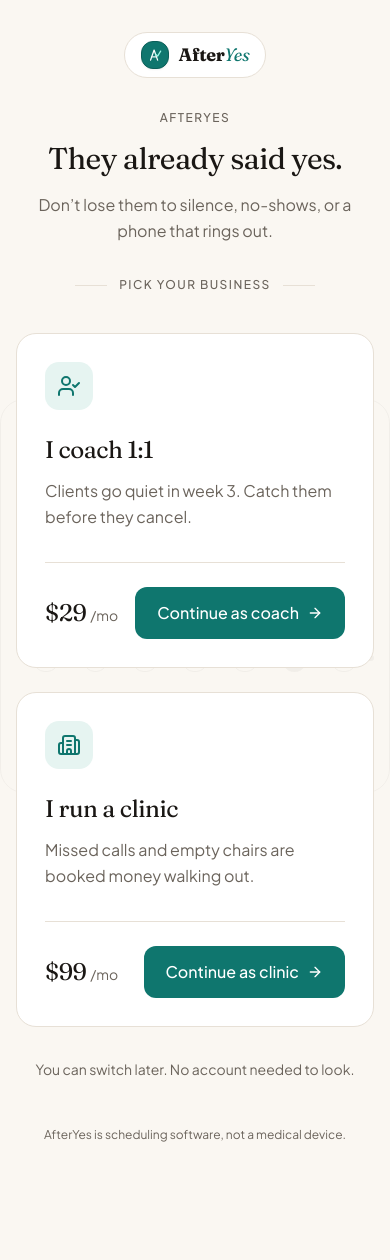
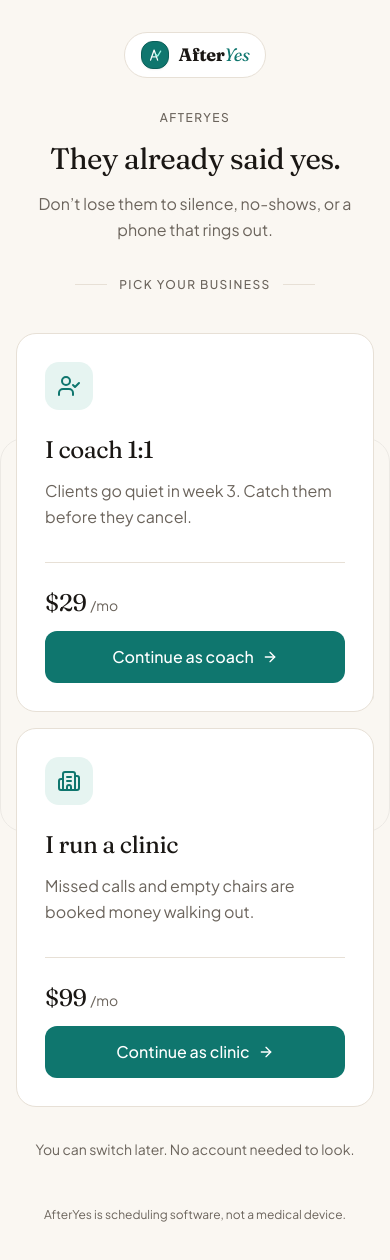
Before and after one commit to Sourendas/AfterYes, a React (Vite) app: page / in a window 390 px wide. Shown: the top 1260 px of the page. Before the commit the page ends 1191 px from the top, so only its background shows below. Built offline with nearby package versions, Linux system fonts and the light colour scheme.

Commit message:
Fix mobile gate buttons stacking under the price

```diff
--- a/src/components/ChoiceGate.tsx
+++ b/src/components/ChoiceGate.tsx
@@ -14,17 +14,11 @@
 
   return (
     <div className="relative min-h-screen w-full flex flex-col justify-between items-center px-4 py-8 sm:py-12 md:py-16 overflow-hidden bg-[#FAF7F2] text-[#1A1714]">
-      {/* Faint abstract calendar lines, very low contrast */}
       <div className="absolute inset-0 pointer-events-none overflow-hidden select-none" aria-hidden="true">
-        <div className="absolute inset-0 flex items-center justify-center opacity-[0.035]">
+        <div className="absolute inset-0 flex items-center justify-center opacity-[0.06]">
           <div className="grid grid-cols-7 gap-6 w-full max-w-5xl p-8 border border-[#1A1714] rounded-[24px]">
             {Array.from({ length: 28 }).map((_, i) => (
-              <div
-                key={i}
-                className={`h-16 rounded-[12px] border border-[#1A1714] flex flex-col justify-between p-2.5 ${
-                  i === 8 || i === 19 ? 'bg-[#1A1714]' : ''
-                }`}
-              >
+              <div key={i} className={`h-16 rounded-[12px] border border-[#1A1714] flex flex-col justify-between p-2.5 ${i === 8 || i === 19 ? 'bg-[#1A1714]' : ''}`}>
                 <div className="w-3 h-2 rounded bg-[#1A1714]" />
                 <div className="w-8 h-1.5 rounded bg-[#1A1714]" />
               </div>
@@ -33,33 +27,17 @@
         </div>
       </div>
 
-      {/* Top Brand Bar */}
       <header className="relative z-10 w-full max-w-[1120px] flex justify-center items-center">
         <div className="inline-flex items-center gap-2 px-4 py-2 rounded-full bg-[#FFFFFF] border border-[#E7E0D6]">
           <AfterYesLogo size="sm" />
         </div>
       </header>
 
-      {/* Main Choice Center */}
       <main className="relative z-10 w-full max-w-[1120px] my-auto py-8 sm:py-12">
-        <motion.div
-          initial={{ opacity: 0, y: 20 }}
-          animate={{ opacity: 1, y: 0 }}
-          transition={{ duration: 0.32, ease: 'easeOut' }}
-          className="text-center max-w-2xl mx-auto mb-10 sm:mb-12"
-        >
-          <div className="text-xs uppercase tracking-[0.12em] font-sans font-medium text-[#6B645C] mb-4">
-            AFTERYES
-          </div>
-
-          <h1 className="text-3xl sm:text-5xl lg:text-6xl font-serif text-[#1A1714] tracking-tight leading-[1.12] mb-4">
-            They already said yes.
-          </h1>
-
-          <p className="text-base sm:text-lg text-[#6B645C] leading-relaxed max-w-xl mx-auto mb-6">
-            Don’t lose them to silence, no-shows, or a phone that rings out.
-          </p>
-
+        <motion.div initial={{ opacity: 0, y: 20 }} animate={{ opacity: 1, y: 0 }} transition={{ duration: 0.32, ease: 'easeOut' }} className="text-center max-w-2xl mx-auto mb-10 sm:mb-12">
+          <div className="text-xs uppercase tracking-[0.12em] font-sans font-medium text-[#6B645C] mb-4">AFTERYES</div>
+          <h1 className="text-[1.85rem] sm:text-5xl lg:text-6xl font-serif text-[#1A1714] tracking-tight leading-[1.12] mb-4">They already said yes.</h1>
+          <p className="text-base sm:text-lg text-[#6B645C] leading-relaxed max-w-xl mx-auto mb-6">Don’t lose them to silence, no-shows, or a phone that rings out.</p>
           <div className="inline-flex items-center gap-3 text-xs uppercase tracking-[0.12em] font-medium text-[#6B645C]">
             <span className="h-px w-8 bg-[#E7E0D6]" />
             <span>Pick your business</span>
@@ -67,99 +45,37 @@
           </div>
         </motion.div>
 
-        {/* Two Equal Cards */}
-        <div className="grid grid-cols-1 md:grid-cols-2 gap-6 sm:gap-8 max-w-3xl mx-auto">
-          {/* Card 1: Coach */}
-          <motion.div
-            initial={{ opacity: 0, y: 20 }}
-            animate={{ opacity: 1, y: 0 }}
-            transition={{ duration: 0.32, delay: 0.05, ease: 'easeOut' }}
-            id="card-coaching-choice"
-            onClick={() => handleSelectAudience('coach')}
-            className="group relative cursor-pointer bg-[#FFFFFF] rounded-[20px] p-7 sm:p-8 border border-[#E7E0D6] hover:border-[#0F766E] transition-all duration-200 flex flex-col justify-between hover:-translate-y-1"
-          >
+        <div className="grid grid-cols-1 md:grid-cols-2 gap-4 sm:gap-8 max-w-3xl mx-auto items-stretch">
+          <motion.div initial={{ opacity: 0, y: 20 }} animate={{ opacity: 1, y: 0 }} transition={{ duration: 0.32, delay: 0.05, ease: 'easeOut' }} id="card-coaching-choice" onClick={() => handleSelectAudience('coach')} role="button" tabIndex={0} onKeyDown={(e) => { if (e.key === 'Enter' || e.key === ' ') { e.preventDefault(); handleSelectAudience('coach'); } }} className="group relative cursor-pointer bg-[#FFFFFF] rounded-[20px] p-7 sm:p-8 border border-[#E7E0D6] hover:border-[#0F766E] transition-all duration-200 flex flex-col justify-between hover:-translate-y-1 min-h-[280px]">
             <div className="mb-8">
-              <div className="w-12 h-12 rounded-[14px] bg-[#E6F4F1] flex items-center justify-center text-[#0F766E] mb-6">
-                <UserCheck className="w-6 h-6" />
-              </div>
-              <h2 className="text-2xl sm:text-3xl font-serif text-[#1A1714] mb-3">
-                I coach 1:1
-              </h2>
-              <p className="text-base text-[#6B645C] leading-relaxed">
-                Clients go quiet in week 3. Catch them before they cancel.
-              </p>
+              <div className="w-12 h-12 rounded-[14px] bg-[#E6F4F1] flex items-center justify-center text-[#0F766E] mb-6"><UserCheck className="w-6 h-6" /></div>
+              <h2 className="text-2xl sm:text-3xl font-serif text-[#1A1714] mb-3">I coach 1:1</h2>
+              <p className="text-base text-[#6B645C] leading-relaxed">Clients go quiet in week 3. Catch them before they cancel.</p>
             </div>
-
-            <div className="pt-6 border-t border-[#E7E0D6] flex items-center justify-between">
-              <div className="flex items-baseline gap-1">
-                <span className="text-2xl font-serif text-[#1A1714]">$29</span>
-                <span className="text-sm font-sans text-[#6B645C]">/mo</span>
-              </div>
-              <button
-                type="button"
-                id="btn-choice-coach"
-                className="inline-flex items-center gap-2 px-[22px] py-[14px] rounded-[12px] bg-[#0F766E] text-white text-base font-medium hover:bg-[#0C5F59] transition-colors cursor-pointer"
-              >
-                <span>Continue as coach</span>
-                <ArrowRight className="w-4 h-4" />
-              </button>
+            <div className="pt-6 border-t border-[#E7E0D6] flex flex-col gap-3 sm:flex-row sm:items-center sm:justify-between">
+              <div className="flex items-baseline gap-1"><span className="text-2xl font-serif text-[#1A1714]">$29</span><span className="text-sm font-sans text-[#6B645C]">/mo</span></div>
+              <button type="button" id="btn-choice-coach" className="w-full sm:w-auto min-h-11 inline-flex items-center justify-center gap-2 px-[22px] py-[14px] rounded-[12px] bg-[#0F766E] text-white text-base font-medium hover:bg-[#0C5F59] transition-colors cursor-pointer"><span>Continue as coach</span><ArrowRight className="w-4 h-4" /></button>
             </div>
           </motion.div>
 
-          {/* Card 2: Clinic */}
-          <motion.div
-            initial={{ opacity: 0, y: 20 }}
-            animate={{ opacity: 1, y: 0 }}
-            transition={{ duration: 0.32, delay: 0.1, ease: 'easeOut' }}
-            id="card-clinic-choice"
-            onClick={() => handleSelectAudience('clinic')}
-            className="group relative cursor-pointer bg-[#FFFFFF] rounded-[20px] p-7 sm:p-8 border border-[#E7E0D6] hover:border-[#0F766E] transition-all duration-200 flex flex-col justify-between hover:-translate-y-1"
-          >
+          <motion.div initial={{ opacity: 0, y: 20 }} animate={{ opacity: 1, y: 0 }} transition={{ duration: 0.32, delay: 0.1, ease: 'easeOut' }} id="card-clinic-choice" onClick={() => handleSelectAudience('clinic')} role="button" tabIndex={0} onKeyDown={(e) => { if (e.key === 'Enter' || e.key === ' ') { e.preventDefault(); handleSelectAudience('clinic'); } }} className="group relative cursor-pointer bg-[#FFFFFF] rounded-[20px] p-7 sm:p-8 border border-[#E7E0D6] hover:border-[#0F766E] transition-all duration-200 flex flex-col justify-between hover:-translate-y-1 min-h-[280px]">
             <div className="mb-8">
-              <div className="w-12 h-12 rounded-[14px] bg-[#E6F4F1] flex items-center justify-center text-[#0F766E] mb-6">
-                <Building2 className="w-6 h-6" />
-              </div>
-              <h2 className="text-2xl sm:text-3xl font-serif text-[#1A1714] mb-3">
-                I run a clinic
-              </h2>
-              <p className="text-base text-[#6B645C] leading-relaxed">
-                Missed calls and empty chairs are booked money walking out.
-              </p>
+              <div className="w-12 h-12 rounded-[14px] bg-[#E6F4F1] flex items-center justify-center text-[#0F766E] mb-6"><Building2 className="w-6 h-6" /></div>
+              <h2 className="text-2xl sm:text-3xl font-serif text-[#1A1714] mb-3">I run a clinic</h2>
+              <p className="text-base text-[#6B645C] leading-relaxed">Missed calls and empty chairs are booked money walking out.</p>
             </div>
-
-            <div className="pt-6 border-t border-[#E7E0D6] flex items-center justify-between">
-              <div className="flex items-baseline gap-1">
-                <span className="text-2xl font-serif text-[#1A1714]">$99</span>
-                <span className="text-sm font-sans text-[#6B645C]">/mo</span>
-              </div>
-              <button
-                type="button"
-                id="btn-choice-clinic"
-                className="inline-flex items-center gap-2 px-[22px] py-[14px] rounded-[12px] bg-[#0F766E] text-white text-base font-medium hover:bg-[#0C5F59] transition-colors cursor-pointer"
-              >
-                <span>Continue as clinic</span>
-                <ArrowRight className="w-4 h-4" />
-              </button>
+            <div className="pt-6 border-t border-[#E7E0D6] flex flex-col gap-3 sm:flex-row sm:items-center sm:justify-between">
+              <div className="flex items-baseline gap-1"><span className="text-2xl font-serif text-[#1A1714]">$99</span><span className="text-sm font-sans text-[#6B645C]">/mo</span></div>
+              <button type="button" id="btn-choice-clinic" className="w-full sm:w-auto min-h-11 inline-flex items-center justify-center gap-2 px-[22px] py-[14px] rounded-[12px] bg-[#0F766E] text-white text-base font-medium hover:bg-[#0C5F59] transition-colors cursor-pointer"><span>Continue as clinic</span><ArrowRight className="w-4 h-4" /></button>
             </div>
           </motion.div>
         </div>
 
-        {/* Foot */}
-        <motion.p
-          initial={{ opacity: 0 }}
-          animate={{ opacity: 1 }}
-          transition={{ duration: 0.32, delay: 0.15 }}
-          className="text-center text-sm text-[#6B645C] mt-8"
-        >
-          You can switch later. No account needed to look.
-        </motion.p>
+        <motion.p initial={{ opacity: 0 }} animate={{ opacity: 1 }} transition={{ duration: 0.32, delay: 0.15 }} className="text-center text-sm text-[#6B645C] mt-8">You can switch later. No account needed to look.</motion.p>
       </main>
 
-      {/* Footer */}
       <footer className="relative z-10 w-full max-w-[1120px] text-center py-4">
-        <p className="text-xs text-[#6B645C]">
-          AfterYes is scheduling software, not a medical device.
-        </p>
+        <p className="text-xs text-[#6B645C]">AfterYes is scheduling software, not a medical device.</p>
       </footer>
     </div>
   );
```
